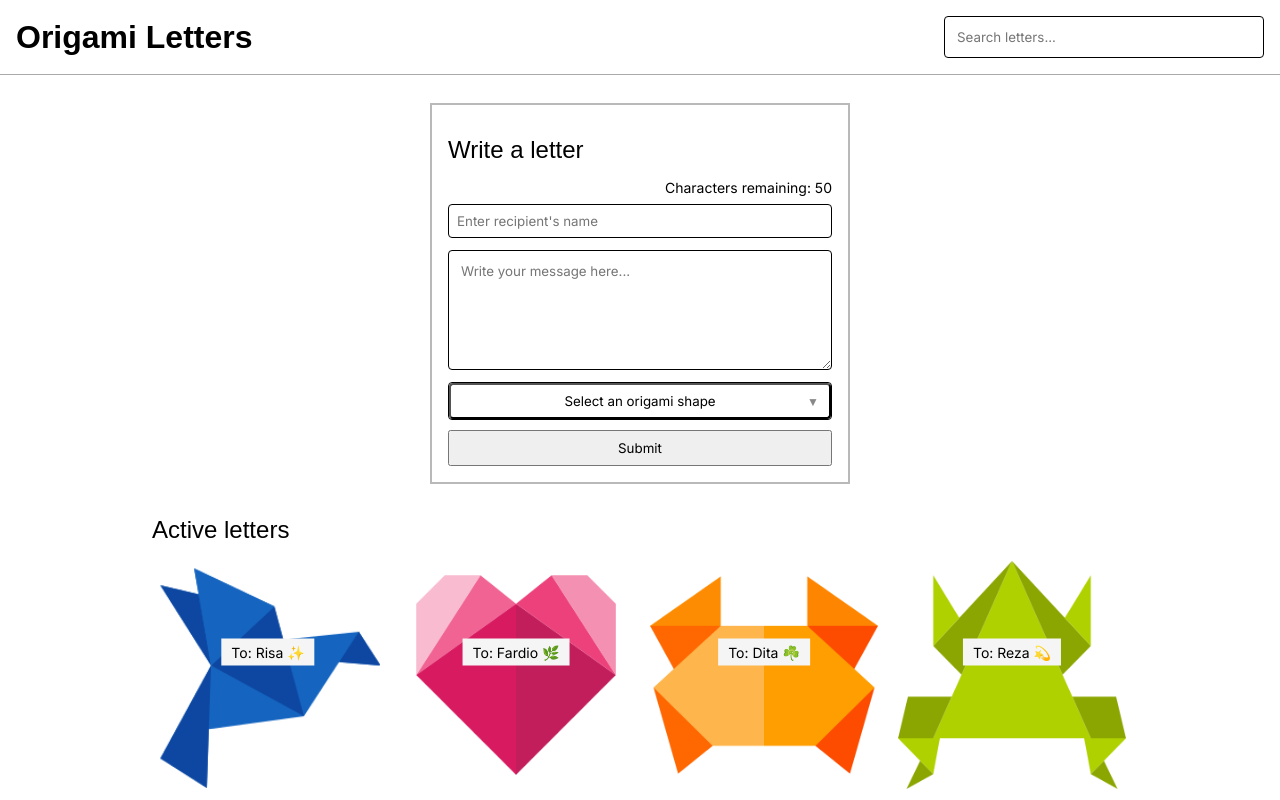
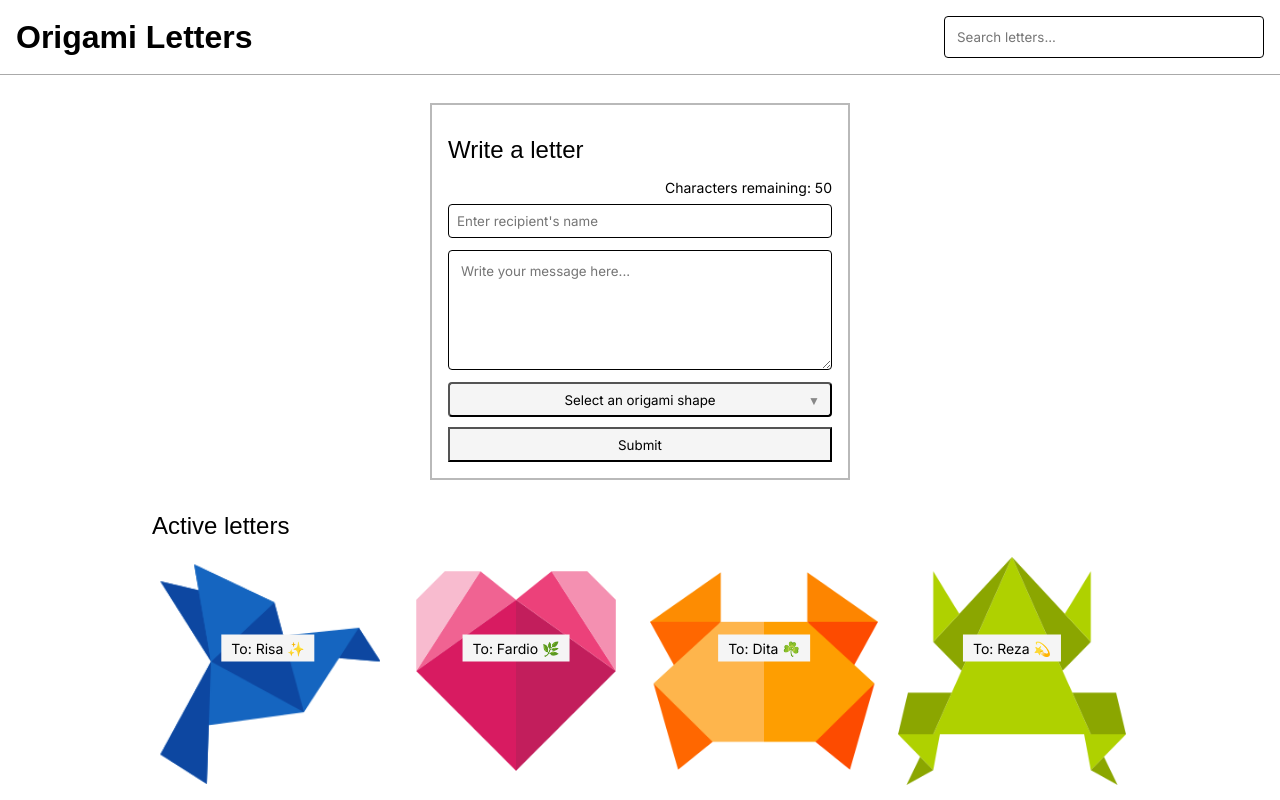
Before and after one commit to rivonnywulandari/secret-origami, a React (Vite) app: page / in a window 1280 px wide. Shown: the top 800 px of the page. Built offline with nearby package versions, Linux system fonts and the light colour scheme; grey boxes are pictures that could not be loaded; a web font is replaced by a local one.

Commit message:
update style

```diff
--- a/src/styles/style.css
+++ b/src/styles/style.css
@@ -317,7 +317,7 @@ textarea {
   /* margin-bottom: 15px; */
   position: relative;
   margin-bottom: 10px;
-  border: 1px solid black;
+  border: 0px solid black;
   border-radius: 4px;
 
 }
@@ -494,6 +494,9 @@ input[type='radio']:checked+.shape-img {
   width: 100%;
   padding: 8px;
   font-family: 'Inter', sans-serif;
+  color: black;
+  background-color: whitesmoke;
+  height: 35px;
 }
 
 @media only screen and (min-width: 500px) {
```
